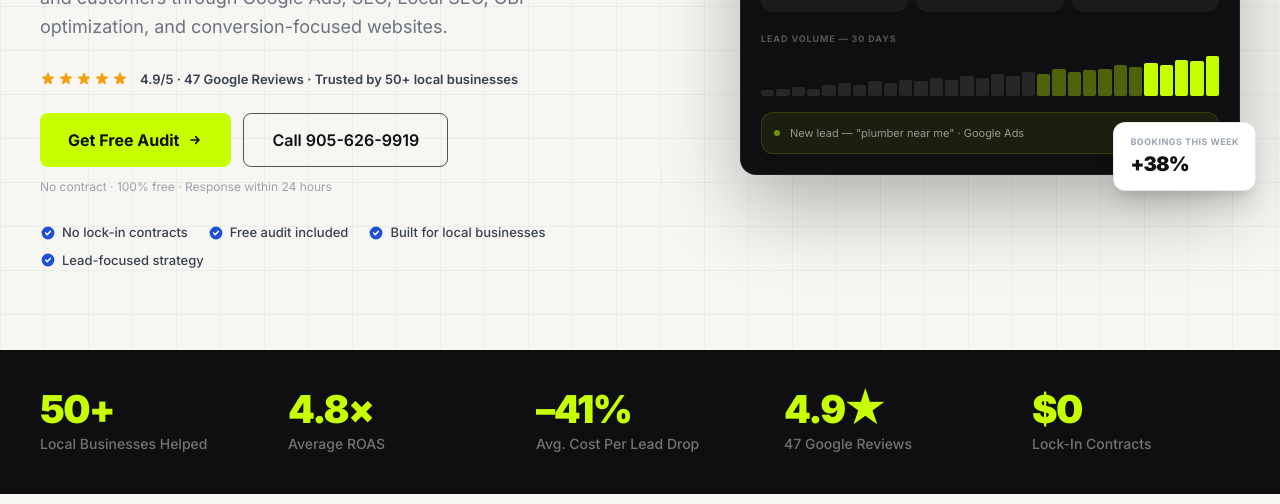
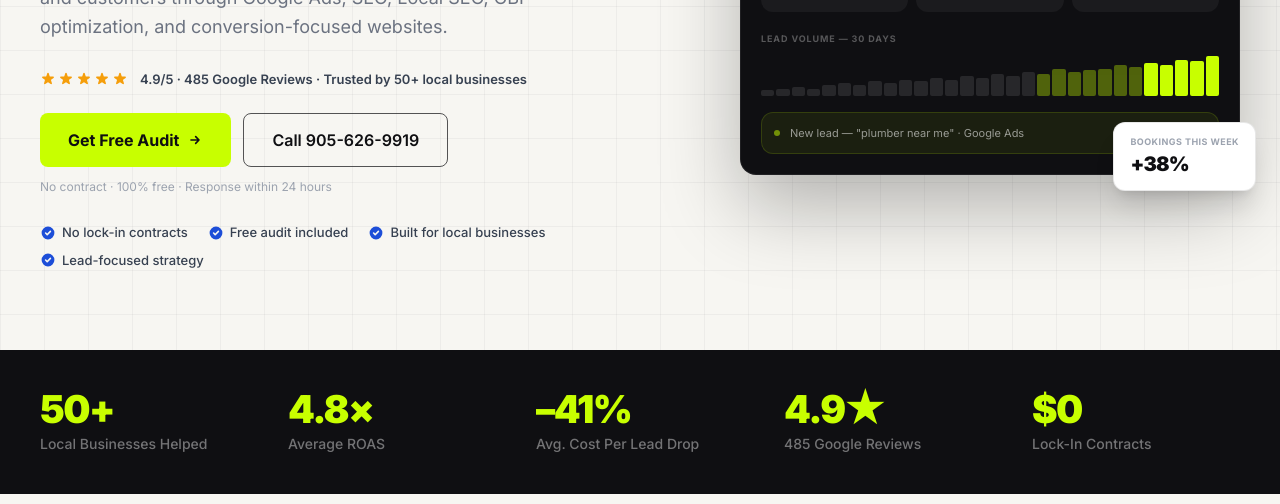
Before and after one commit to shaheertiger/OnlineMarketingAgency, a Next.js app: page / in a window 1280 px wide. Shown: the part 434-938 px from the top of the page. Built offline with nearby package versions, Linux system fonts and the light colour scheme.

Commit message:
Update Google review count to 485 across all components
https://claude.ai/code/session_01HYoC2z8ZEGQ4hfnc171FKY

```diff
--- a/app/page.tsx
+++ b/app/page.tsx
@@ -136,7 +136,7 @@ const localBusinessSchema = {
   aggregateRating: {
     '@type': 'AggregateRating',
     ratingValue: '4.9',
-    reviewCount: '47',
+    reviewCount: '485',
     bestRating: '5',
     worstRating: '1',
   },
--- a/components/Hero.tsx
+++ b/components/Hero.tsx
@@ -61,7 +61,7 @@ export default function Hero() {
                 ))}
               </div>
               <span className="text-[13px] font-semibold" style={{ color: '#374151' }}>
-                4.9/5 · 47 Google Reviews · Trusted by 50+ local businesses
+                4.9/5 · 485 Google Reviews · Trusted by 50+ local businesses
               </span>
             </div>
 
--- a/components/LocationPageTemplate.tsx
+++ b/components/LocationPageTemplate.tsx
@@ -109,7 +109,7 @@ export default function LocationPageTemplate({
                 ))}
               </div>
               <span className="text-sm" style={{ color: 'rgba(255,255,255,0.5)' }}>
-                4.9 / 5 · 47 Google Reviews · Trusted by 50+ local businesses
+                4.9 / 5 · 485 Google Reviews · Trusted by 50+ local businesses
               </span>
             </div>
 
--- a/components/ServicePageTemplate.tsx
+++ b/components/ServicePageTemplate.tsx
@@ -125,7 +125,7 @@ export default function ServicePageTemplate({
                 ))}
               </div>
               <span className="text-sm" style={{ color: 'rgba(255,255,255,0.5)' }}>
-                4.9 / 5 · 47 Google Reviews · Trusted by 50+ local businesses
+                4.9 / 5 · 485 Google Reviews · Trusted by 50+ local businesses
               </span>
             </div>
 
--- a/components/StatsStrip.tsx
+++ b/components/StatsStrip.tsx
@@ -2,7 +2,7 @@ const stats = [
   { value: '50+',     label: 'Local Businesses Helped' },
   { value: '4.8×',   label: 'Average ROAS' },
   { value: '–41%',   label: 'Avg. Cost Per Lead Drop' },
-  { value: '4.9★',   label: '47 Google Reviews' },
+  { value: '4.9★',   label: '485 Google Reviews' },
   { value: '$0',     label: 'Lock-In Contracts' },
 ]
 
--- a/components/TestimonialsSection.tsx
+++ b/components/TestimonialsSection.tsx
@@ -73,7 +73,7 @@ export default function TestimonialsSection() {
               ))}
             </div>
             <span className="text-sm font-semibold" style={{ color: 'rgba(255,255,255,0.7)' }}>
-              4.9 / 5 · 47 Google Reviews
+              4.9 / 5 · 485 Google Reviews
             </span>
           </div>
         </div>
```
